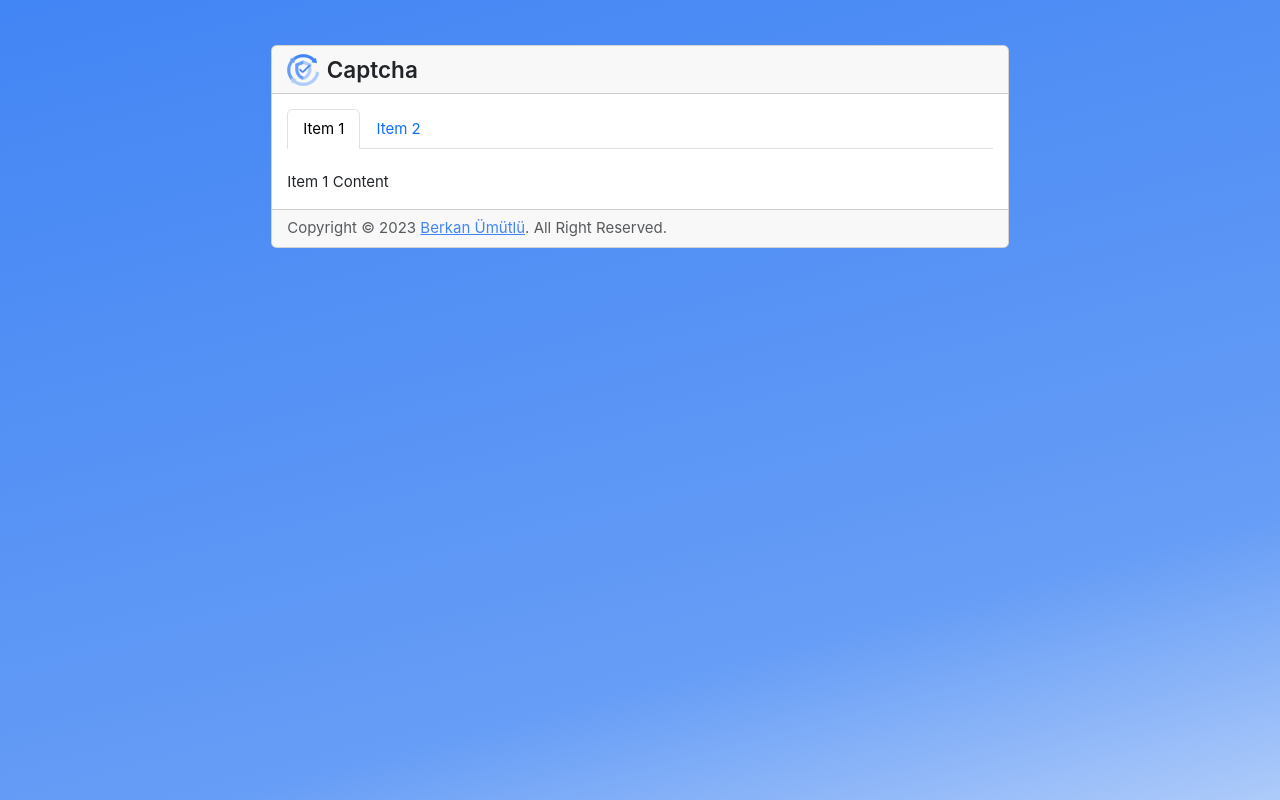
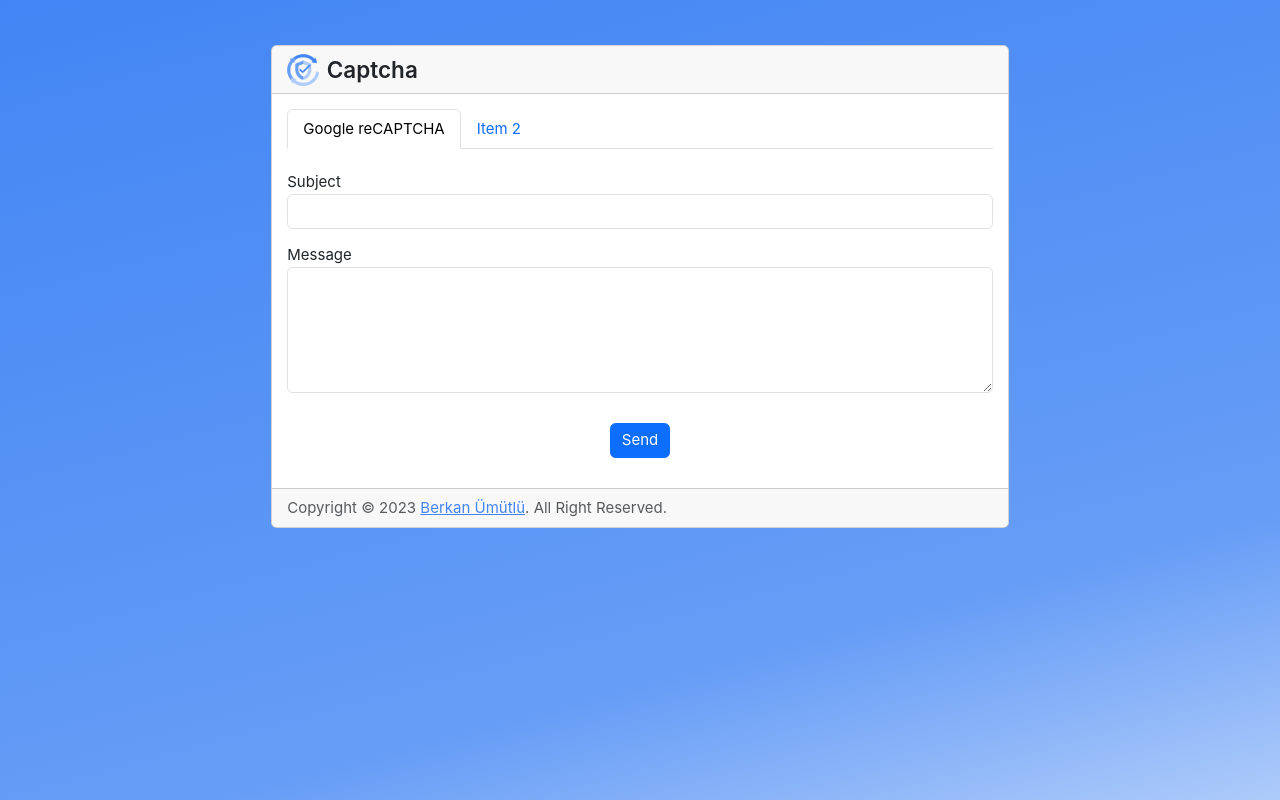
Before and after one commit to berkanumutlu/php-captcha, a PHP site: page / in a window 1280 px wide. Run offline with PHP 8.4, Linux system fonts and the light colour scheme; some libraries are stand-ins or nearby versions.

Commit message:
Added Google reCAPTCHA

```diff
--- /dev/null
+++ b/src/config/captcha.php
@@ -0,0 +1,13 @@
+<?php
+
+namespace App\Config;
+
+return [
+    'captcha_type' => 'recaptcha',
+    'recaptcha'    => [
+        'api_url'         => 'https://www.google.com/recaptcha/api/siteverify',
+        'script_file_url' => 'https://www.google.com/recaptcha/api.js',
+        'site_key'        => 'YOUR_SITE_KEY',
+        'secret_key'      => 'YOUR_SECRET_KEY'
+    ]
+];
--- a/src/index.php
+++ b/src/index.php
@@ -1,3 +1,6 @@
+<?php
+require_once '../vendor/autoload.php';
+?>
 <!doctype html>
 <html lang="en">
 <head>
@@ -27,9 +30,9 @@
                 <div class="card-body">
                     <nav class="mb-4">
                         <div class="nav nav-tabs" id="nav-tab" role="tablist">
-                            <button class="nav-link active" id="nav-item1-tab" data-bs-toggle="tab"
-                                    data-bs-target="#nav-item1" type="button" role="tab" aria-controls="nav-item1"
-                                    aria-selected="true">Item 1
+                            <button class="nav-link active" id="nav-google-tab" data-bs-toggle="tab"
+                                    data-bs-target="#nav-google" type="button" role="tab" aria-controls="nav-google"
+                                    aria-selected="true">Google reCAPTCHA
                             </button>
                             <button class="nav-link" id="nav-item2-tab" data-bs-toggle="tab"
                                     data-bs-target="#nav-item2" type="button" role="tab" aria-controls="nav-item2"
@@ -38,8 +41,38 @@
                         </div>
                     </nav>
                     <div class="tab-content" id="nav-tabContent">
-                        <div class="tab-pane fade show active" id="nav-item1" role="tabpanel"
-                             aria-labelledby="nav-item1-tab" tabindex="0">Item 1 Content
+                        <div class="tab-pane fade show active" id="nav-google" role="tabpanel"
+                             aria-labelledby="nav-google-tab" tabindex="0">
+                            <form action="ajax.php" method="POST" class="form-google input-group-form">
+                                <input type="hidden" name="google_form" value="1">
+                                <div class="row">
+                                    <div class="col-12">
+                                        <div class="mb-3">
+                                            <label for="subject">Subject</label>
+                                            <input type="text" id="subject" name="subject" class="form-control"
+                                                   required>
+                                        </div>
+                                    </div>
+                                    <div class="col-12">
+                                        <div class="mb-3">
+                                            <label for="message">Message</label>
+                                            <textarea name="message" id="message" class="form-control" cols="30"
+                                                      rows="5" required></textarea>
+                                        </div>
+                                    </div>
+                                    <div class="col-12">
+                                        <div class="mb-3 d-flex justify-content-center">
+                                            <?php
+                                            $recaptcha = new \App\Library\Captcha('recaptcha');
+                                            echo $recaptcha->get_html_element();
+                                            ?>
+                                        </div>
+                                    </div>
+                                </div>
+                                <?php include 'assets/web/components/_button_form_submit.html'; ?>
+                            </form>
+                            <?php include 'assets/web/components/_alert.html'; ?>
+                            <?php include 'assets/web/components/_code_block.html'; ?>
                         </div>
                         <div class="tab-pane fade" id="nav-item2" role="tabpanel" aria-labelledby="nav-item2-tab"
                              tabindex="0">Item 2 Content
@@ -60,5 +93,6 @@
 <script src="assets/plugins/bootstrap/js/bootstrap.min.js"></script>
 <script src="assets/plugins/highlight.js/highlight.min.js"></script>
 <script src="assets/web/js/main.js"></script>
+<?php echo $recaptcha->get_script_file(); ?>
 </body>
 </html>
--- a/src/lib/Captcha.php
+++ b/src/lib/Captcha.php
@@ -2,7 +2,61 @@
 
 namespace App\Library;
 
+use App\Library\Captcha\Google;
+use function App\Library\Functions\get_config;
+
 class Captcha
 {
+    private $captcha;
 
+    public function __construct($captcha = null)
+    {
+        switch ($captcha || get_config('captcha_type')) {
+            case 'recaptcha':
+                $this->setCaptcha(new Google());
+                break;
+        }
+    }
+
+    /**
+     * @return mixed
+     */
+    public function getCaptcha()
+    {
+        return $this->captcha;
+    }
+
+    /**
+     * @param $captcha
+     * @return void
+     */
+    public function setCaptcha($captcha)
+    {
+        $this->captcha = $captcha;
+    }
+
+    /**
+     * @return string
+     */
+    public function get_script_file()
+    {
+        return $this->captcha->get_script_file();
+    }
+
+    /**
+     * @return string
+     */
+    public function get_html_element()
+    {
+        return $this->captcha->get_html_element();
+    }
+
+    /**
+     * @param  array|null  $action
+     * @return mixed
+     */
+    public function validate(array $action = null)
+    {
+        return $this->captcha->validate($action);
+    }
 }
--- /dev/null
+++ b/src/lib/Captcha/Google.php
@@ -0,0 +1,63 @@
+<?php
+
+namespace App\Library\Captcha;
+
+use function App\Library\Functions\get_config;
+use function App\Library\Functions\get_ip_address;
+
+class Google extends CaptchaAbstract
+{
+    public function __construct()
+    {
+        $config = get_config('recaptcha');
+        if (!empty($config)) {
+            $this->setApiUrl($config['api_url']);
+            $this->setScriptFileUrl($config['script_file_url']);
+            $this->setSiteKey($config['site_key']);
+            $this->setSecretKey($config['secret_key']);
+        }
+    }
+
+    /**
+     * @param  null  $parameters
+     * @return mixed
+     */
+    public function get_script_file($parameters = null)
+    {
+        return '<script src="'.$this->getScriptFileUrl().'" async defer></script>';
+    }
+
+    /**
+     * @return mixed
+     */
+    public function get_html_element()
+    {
+        return '<div class="g-recaptcha" data-sitekey="'.$this->getSiteKey().'"></div>';
+    }
+
+    /**
+     * @param  array|null  $action
+     * @return mixed
+     */
+    public function validate(array $action = null)
+    {
+        $response = new CaptchaResponse();
+        if (!empty($action['g-recaptcha-response'])) {
+            $data = array(
+                'secret'   => $this->getSecretKey(),
+                'response' => $action['g-recaptcha-response'],
+                'remoteip' => get_ip_address()
+            );
+            $curl_client = curl_init();
+            curl_setopt($curl_client, CURLOPT_URL, $this->getApiUrl());
+            curl_setopt($curl_client, CURLOPT_POST, true);
+            curl_setopt($curl_client, CURLOPT_POSTFIELDS, http_build_query($data));
+            curl_setopt($curl_client, CURLOPT_RETURNTRANSFER, true);
+            $response_json = curl_exec($curl_client);
+            $response_data = json_decode($response_json);
+            return $response->setResponse($response_data)
+                ->setStatus($response_data->success);
+        }
+        return $response;
+    }
+}
```
Also changed, not shown: src/ajax.php (+22 -2 lines), src/lib/functions.php (added, +49 -0 lines).
